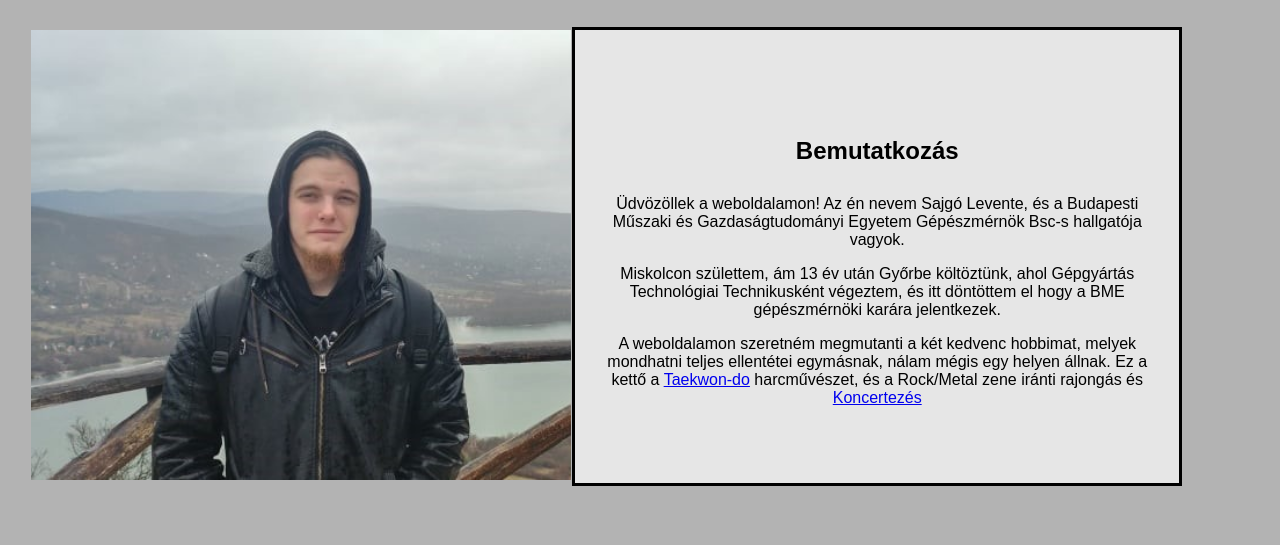
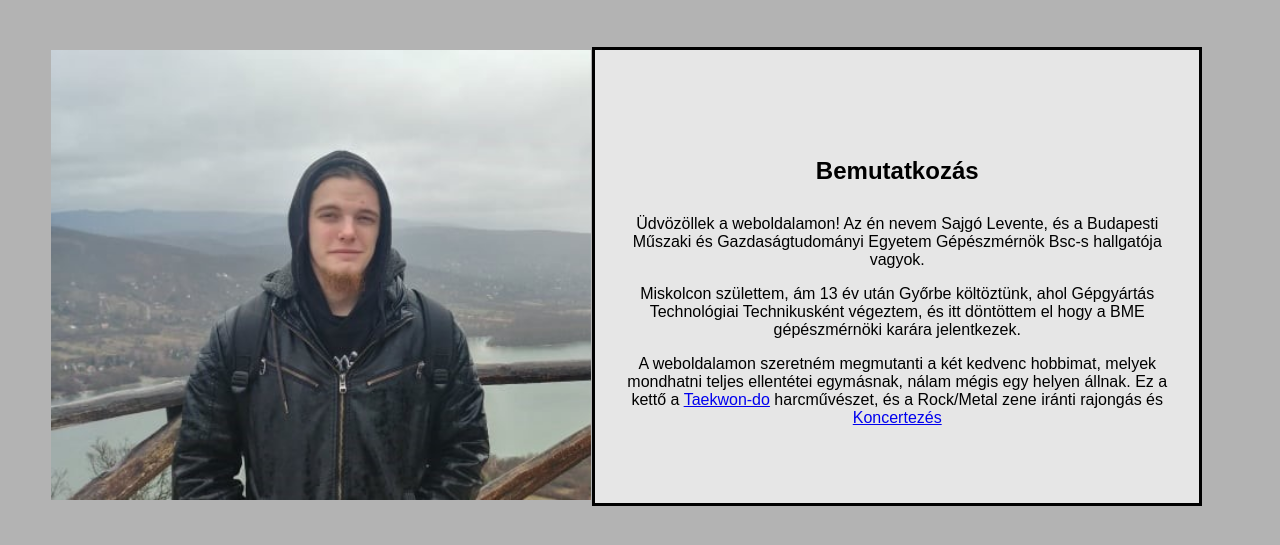
Before and after one commit to SajgoLevente/SajgoLevente.github.io, a plain HTML site: page index.html in a window 1280 px wide. Shown: the part 167-712 px from the top of the page. Drawn offline with Linux system fonts and the light colour scheme.

Commit message:
barmilehet

```diff
--- a/csskod.css
+++ b/csskod.css
@@ -48,7 +48,7 @@ color: black;
 }
 .table table{
 width:90%;
-margin:30px;
+margin:50px;
 border-collapse: collapse;
 }
 .table td.keretjobb{
```
Also changed, not shown: taekwon-do.html (+1 -1 lines).
